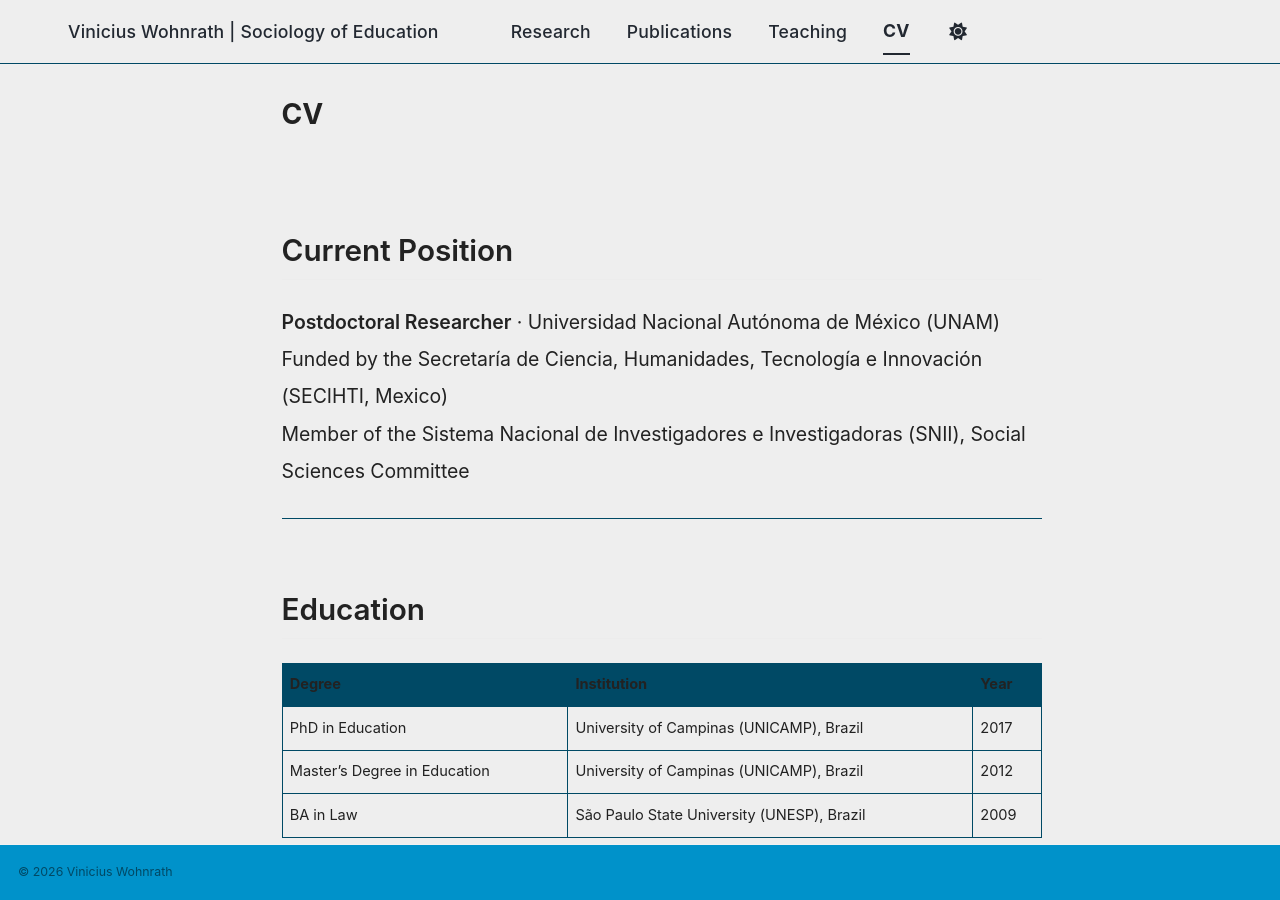
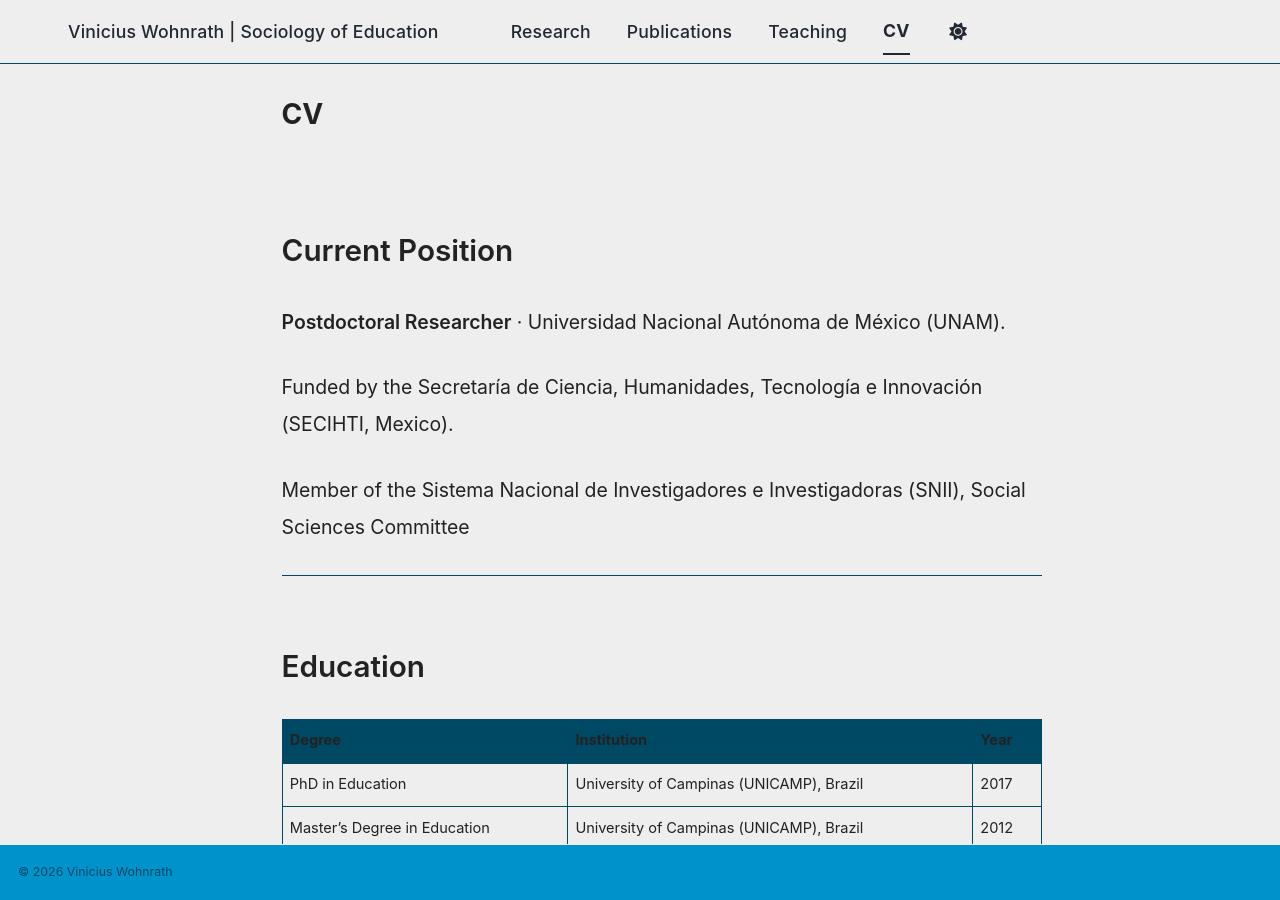
Before and after one commit to viniciuswohnrath/viniciuswohnrath.github.io, a Jekyll site: the page built from _pages/cv.md, in a window 1280 px wide and 900 px high. Built offline with Jekyll 4.4.1, drawn with Linux system fonts in a browser that asks for light colours; a script bundle is joined from its source files by our own code; library files that are not in the unit come from our copies.

Commit message:
Update cv.md

```diff
--- a/_pages/cv.md
+++ b/_pages/cv.md
@@ -8,8 +8,10 @@ classes: wide
 
 ## Current Position
 
-**Postdoctoral Researcher** · Universidad Nacional Autónoma de México (UNAM)
-Funded by the Secretaría de Ciencia, Humanidades, Tecnología e Innovación (SECIHTI, Mexico)
+**Postdoctoral Researcher** · Universidad Nacional Autónoma de México (UNAM).
+
+Funded by the Secretaría de Ciencia, Humanidades, Tecnología e Innovación (SECIHTI, Mexico).
+
 Member of the Sistema Nacional de Investigadores e Investigadoras (SNII), Social Sciences Committee
 
 ---
```
